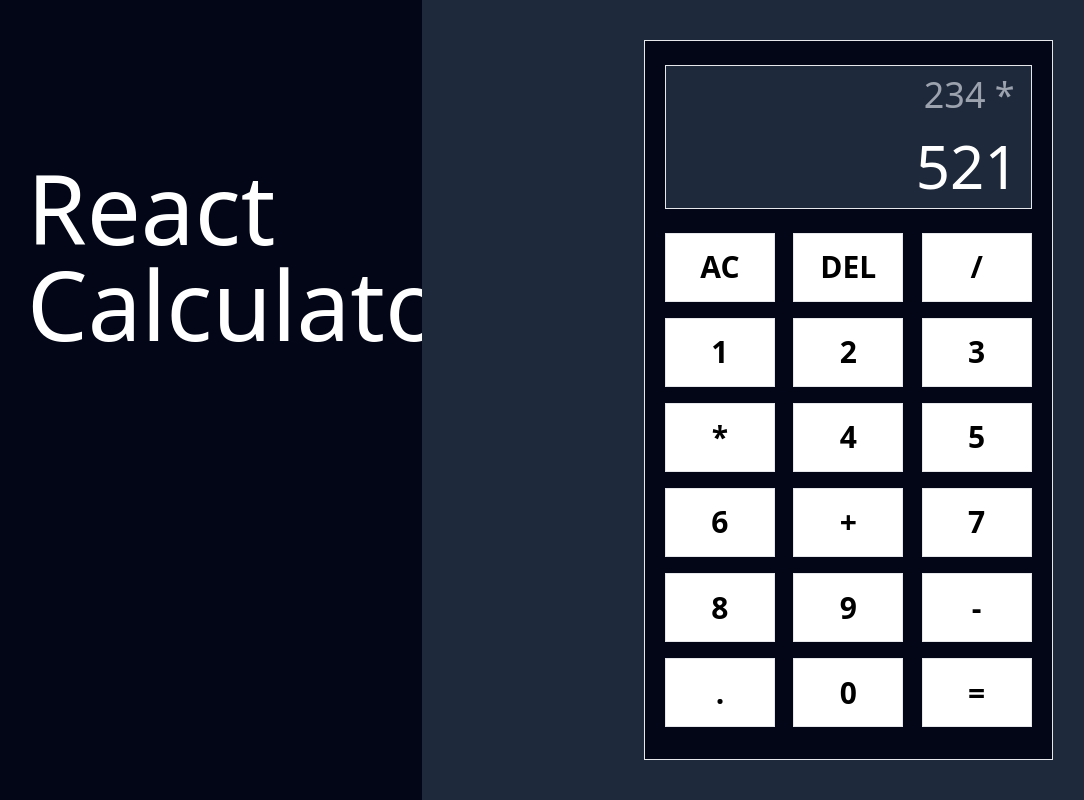
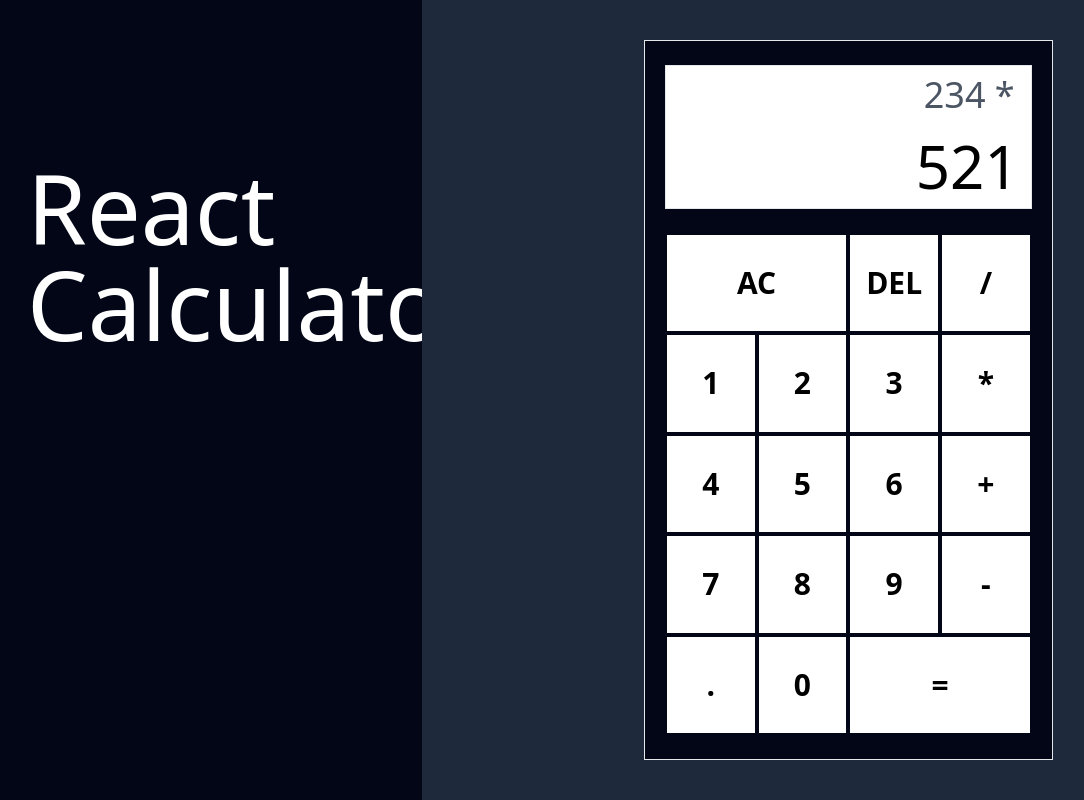
Before and after one commit to Chet4nSingh/React-Calculator, a React (Vite) app: page / in a window 1280 px wide. Shown: the whole page, without its empty margins (5-1089 px from the left). Built offline with nearby package versions, Linux system fonts and the light colour scheme.

Commit message:
Buttons Modified

```diff
--- a/src/App.jsx
+++ b/src/App.jsx
@@ -11,18 +11,24 @@ function App() {
         <div id="calculator" className="w-[48%] h-[90%] border bg-slate-950">
           <div
             id="display-screen"
-            className="w-[90%] my-6 mx-auto h-[20%] border bg-slate-800"
+            className="w-[90%] my-6 mx-auto h-[20%] border bg-white"
           >
-            <p id="display-prev" className="w-full h-2/5 text-4xl text-gray-400 p-2 pr-4 flex justify-end items-end">
+            <p
+              id="display-prev"
+              className="w-full h-2/5 text-4xl text-gray-600 p-2 pr-4 flex justify-end items-end"
+            >
               234 *
             </p>
-            <p id="display-curr" className="w-full h-3/5 text-6xl p-3 text-white flex justify-end items-end">
+            <p
+              id="display-curr"
+              className="w-full h-3/5 text-6xl p-3 text-black flex justify-end items-end"
+            >
               521
             </p>
           </div>
           <div
             id="buttons"
-            className="w-[90%] h-[70%] flex flex-wrap justify-between gap-2 mx-auto"
+            className="w-[90%] h-[70%] flex flex-wrap justify-center mx-auto"
           >
             <Button>AC</Button>
             <Button>DEL</Button>
--- a/src/components/Button.jsx
+++ b/src/components/Button.jsx
@@ -1,8 +1,18 @@
 import { memo } from "react";
 
 const Button = memo(function Button({ type, children }) {
+  let customCSS = "w-[25%]";
+  if (children === "AC" || children === "=") {
+    customCSS = "w-[50%]";
+  }
+
   return (
-    <span className="w-[30%] mb-2 text-3xl font-bold bg-white flex justify-center items-center border hover:text-white hover:border-white hover:bg-slate-950">
+    <span
+      className={
+        customCSS +
+        " text-3xl font-bold bg-white flex justify-center items-center border-2 border-slate-950 hover:text-white hover:border-white hover:bg-slate-950"
+      }
+    >
       {children}
     </span>
   );
```
